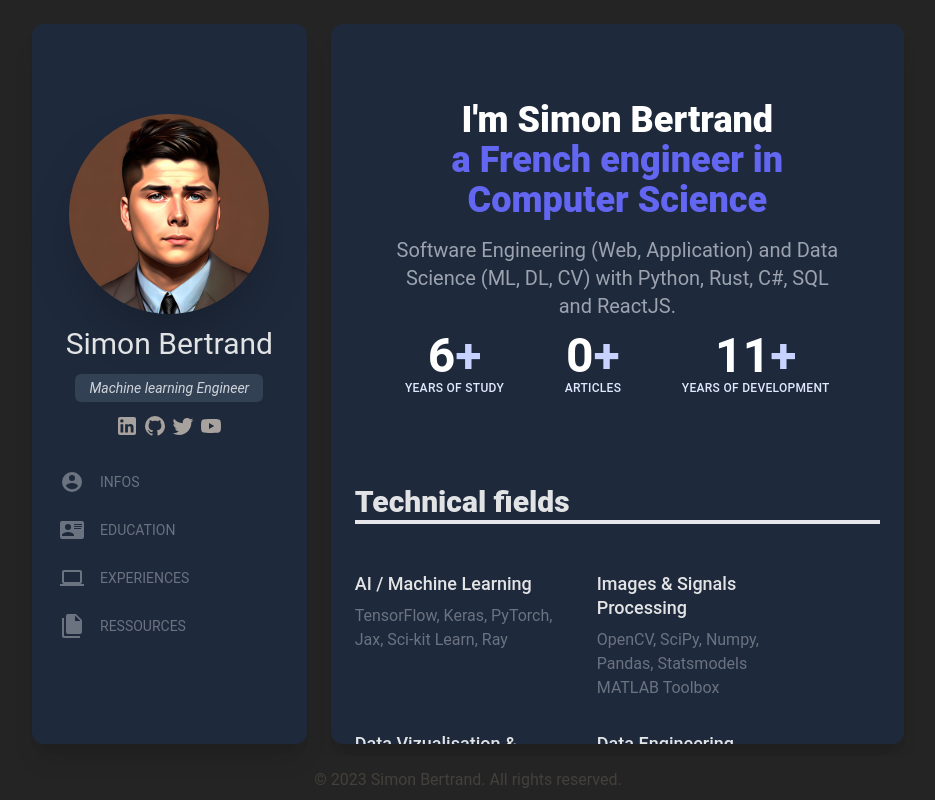
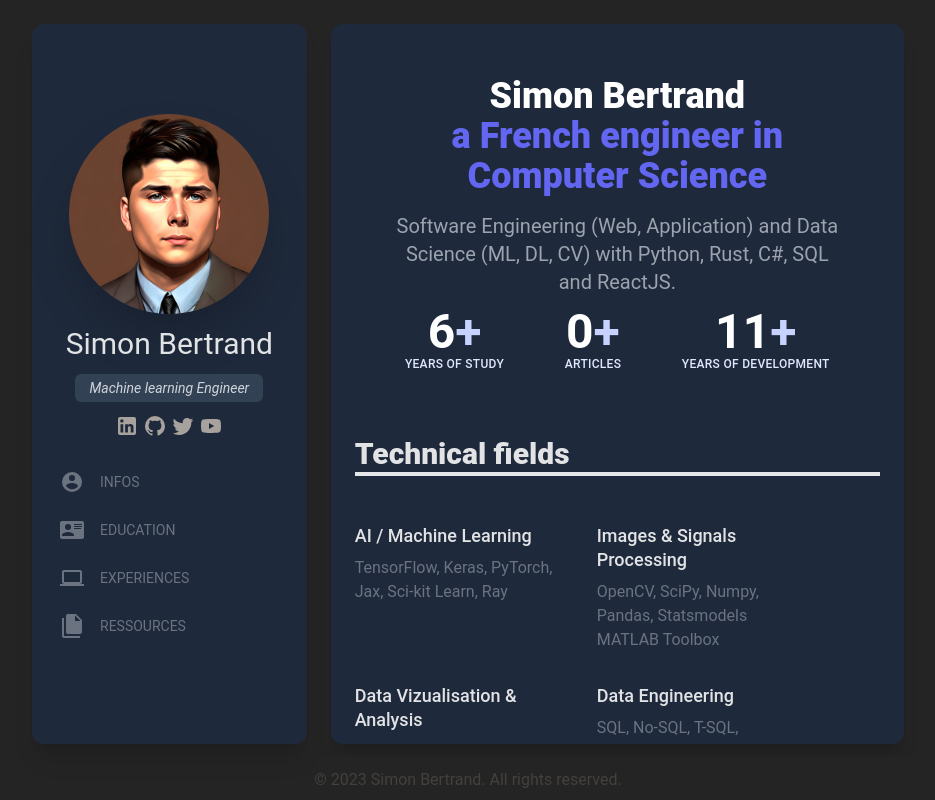
Before and after one commit to Simon-Bertrand/simon-bertrand.github.io, a React (Vite) app: page / in a window 1280 px wide. Shown: the whole page, without its empty margins (172-1107 px from the left). Built offline with nearby package versions, Linux system fonts and the light colour scheme.

Commit message:
Update infos.tsx

```diff
--- a/src/pages/infos.tsx
+++ b/src/pages/infos.tsx
@@ -8,10 +8,10 @@ export default function InfosPage() {
     return <>
 
 
-        <div className="text-center w-full mx-auto  px-4 sm:px-6 lg:py-16 lg:px-8 z-20">
-            <h2 className="text-3xl font-extrabold text-black dark:text-white sm:text-4xl text-white">
+        <div className="text-center w-full mx-auto  px-4 sm:px-6 lg:py-10 lg:px-8 z-20">
+            <h2 className="text-3xl font-extrabold sm:text-4xl text-white">
                 <span className="block">
-                    I'm Simon Bertrand
+                    Simon Bertrand
                 </span>
                 <span className="block text-indigo-500">
                     a French engineer in Computer Science
```
